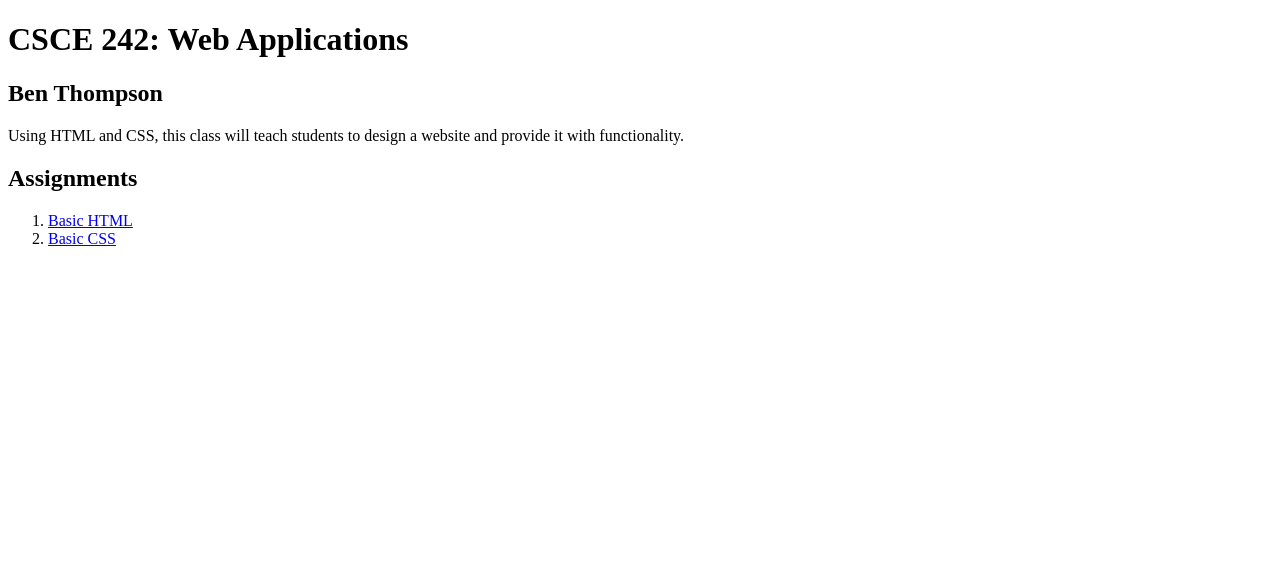
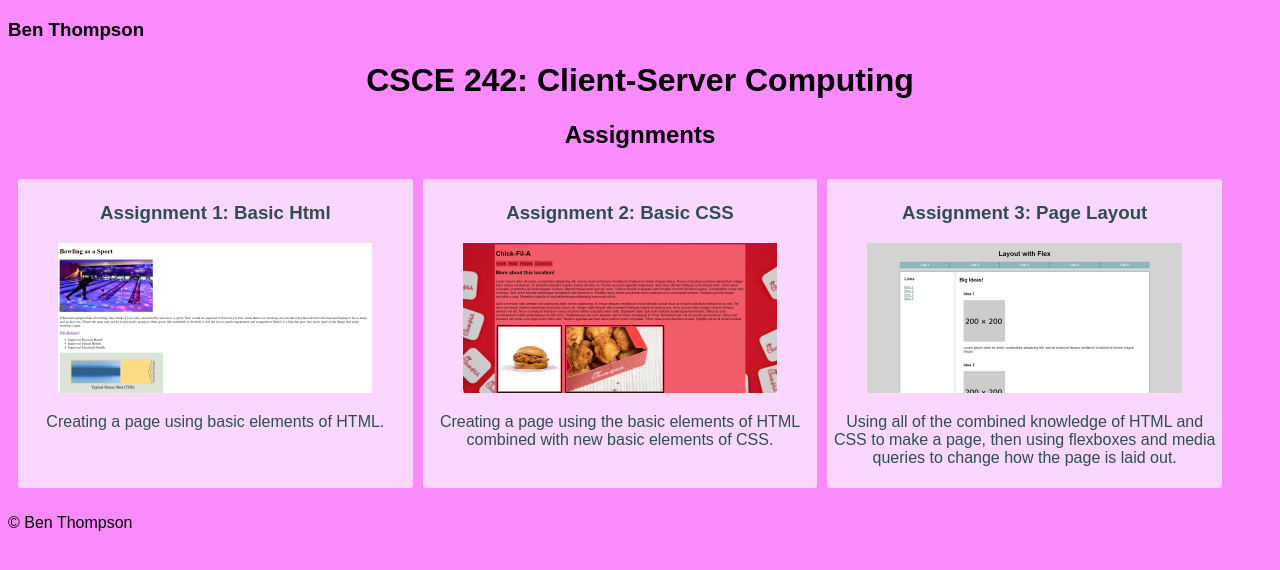
Before and after one commit to thompsonben727/thompsonben727.github.io, a plain HTML site: page csce242/index.html in a window 1280 px wide. Drawn offline with Linux system fonts and the light colour scheme.

Commit message:
modified the layout of main page

```diff
--- a/csce242/index.html
+++ b/csce242/index.html
@@ -1,20 +1,43 @@
 <!DOCTYPE html>
 <html>
-<head>
+    <head>
+        <!--
+            Author: Ben Thompson
+        -->
+        <link rel="Stylesheet" href="styles.css">
+    </head>
+    <body>
+        <div id="content">
+            <h3>Ben Thompson</h3>
+            <header id="main-header">
+                <h1>CSCE 242: Client-Server Computing</h>
+                <h2>Assignments</h2>
+            </header>
+            <main id="main-content">
+                <div class="flex-container">
+                    <section class="coll1of3">
+                        <h3><a href="https://thompsonben727.github.io/csce242/assignments/01/index.html">Assignment 1: Basic Html</a></h3>
+                        <img src="images/assignment-1.png">
+                        <p>Creating a page using basic elements of HTML.</p>
+                    </section>
+                    <section class="coll1of3">
+                        <h3><a href="https://thompsonben727.github.io/csce242/assignments/02/index.html">Assignment 2: Basic CSS</a></h3>
+                        <img src="images/assignment-2.png">
+                        <p>Creating a page using the basic elements of HTML combined with new basic elements of CSS.</p>
+                    </section>
+                    <section class="coll1of3">
+                        <h3><a href="https://thompsonben727.github.io/csce242/assignments/03/index.html">Assignment 3: Page Layout</a></h3>
+                        <img src="images/assignment-3.png">
+                        <p>Using all of the combined knowledge of HTML and CSS to make a page, then using flexboxes and media queries to change how the page is laid out.</p>
+                    </section>
+                    <ol>
 
-</head>
-<body>
-    <div id="main-content">
-        <h1>CSCE 242: Web Applications</h1>
-        <h2>Ben Thompson</h2>
-        <p>Using HTML and CSS, this class will teach students to design a website and provide it with functionality.</p>
-    </div>
-    <h2>Assignments</h2>
-    <nav id="main-nav">
-    <ol>
-        <li><a href="https://thompsonben727.github.io/csce242/assignments/01/index.html">Basic HTML</a></li>
-        <li><a href="https://thompsonben727.github.io/csce242/assignments/02/index.html">Basic CSS</a></li>
-    </ol>
-    </nav>
-</body>
+                    </ol>
+                </div>
+            </main>
+        </div>
+        <footer id="main-footer">
+            <p>&copy; Ben Thompson</p>
+        </footer>
+    </body>
 </html>
--- a/csce242/styles.css
+++ b/csce242/styles.css
@@ -1,10 +1,44 @@
-body {
-    font-family: Arial, Helvetica, sans-serif;
-    background: #45C4B0;
-}
+
 
 /* Structure */
 
+#main-header {
+    text-align: center;
+}
+
 #main-content {
-    background: #45C4B0;
+    padding: 5px;
+    color: darkslategrey;
+    margin: auto;
 }
+
+#main-content a {
+    text-decoration: none;
+    color: darkslategrey;
+}
+
+.coll1of3 {
+    background: #F9D7FF;
+    padding: 5px;
+    margin: 5px;
+    border-radius: 3px;
+}
+
+/* Typography */
+
+body {
+    font-family: Arial, Helvetica, sans-serif;
+    background: #F98BFF;
+}
+
+/* For larger resolutions */
+
+@media only screen and (min-width: 768px) {
+    .flex-container {
+        display: flex;
+    }
+    .coll1of3 {
+        flex: 1;
+        text-align: center;
+    }
+}
```
Also changed, not shown: csce242/images/assignment-1.png (added), csce242/images/assignment-2.png (added), csce242/images/assignment-3.png (added).
